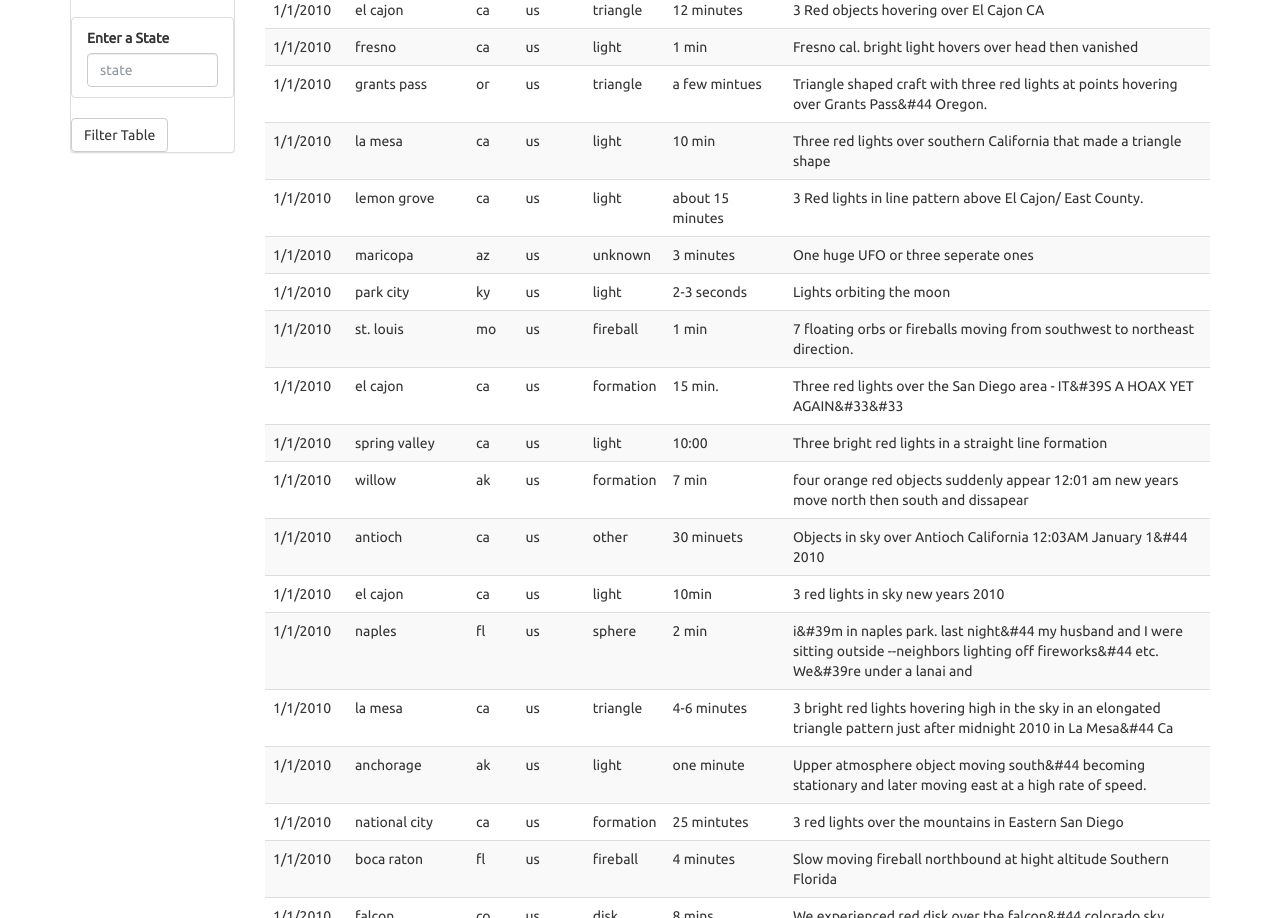
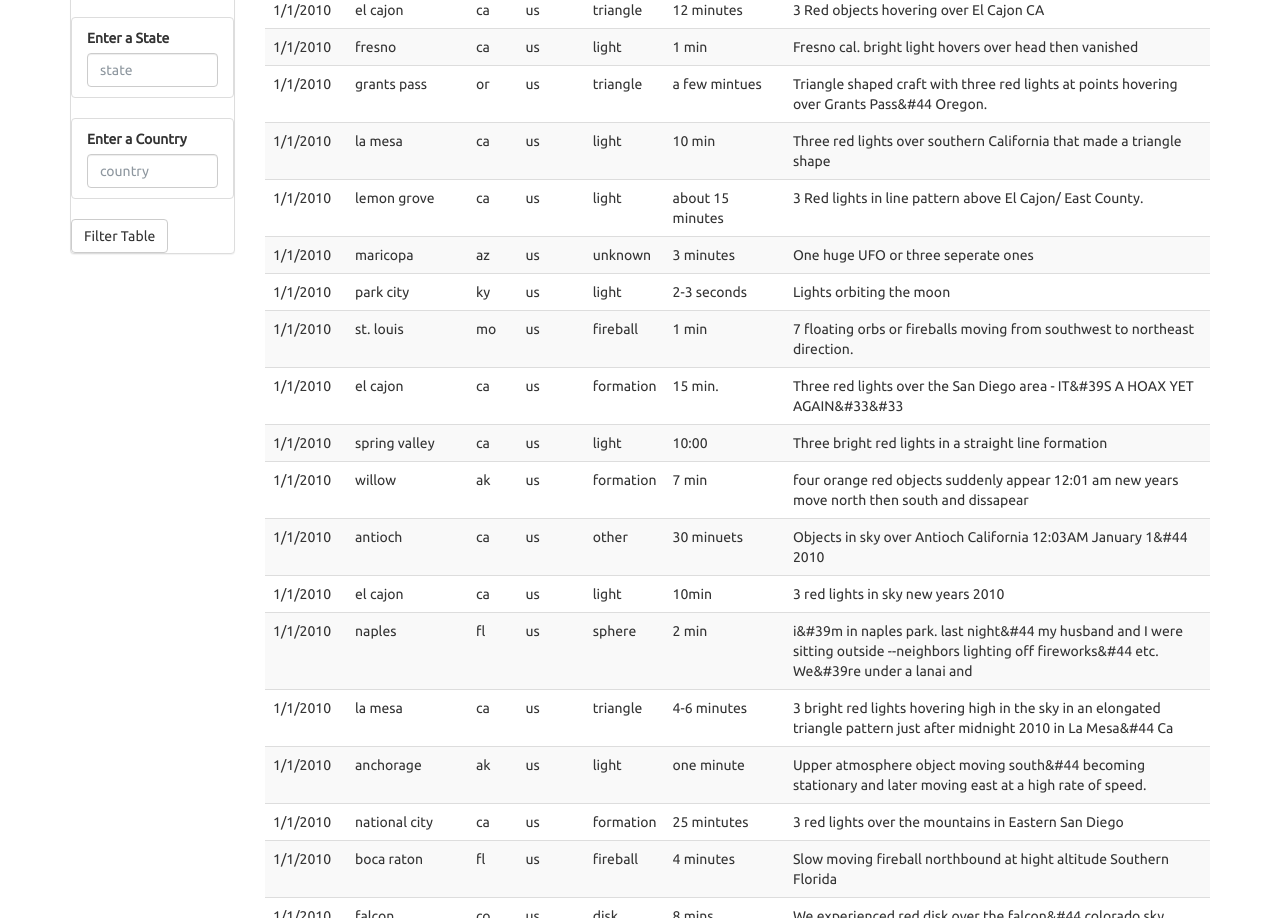
Before and after one commit to corriethomas/JavaScript-Challenge, a plain HTML site: page UFO-level-1/index.html in a window 1280 px wide. Shown: the part 899-1817 px from the top of the page. Drawn offline with nearby package versions, Linux system fonts and the light colour scheme.

Commit message:
adds country filter box

```diff
--- a/UFO-level-1/index.html
+++ b/UFO-level-1/index.html
@@ -57,6 +57,14 @@
                       </li>
                     </ul>
                   </div>
+                  <div class="form-group">
+                    <ul class="list-group" id="filters">
+                      <li class="filter list-group-item">
+                        <label for="city">Enter a Country</label>
+                        <input class="form-control" id="country" type="text" placeholder="country">
+                      </li>
+                    </ul>
+                  </div>
                   <button id="filter-btn" type="button" class="btn btn-default">Filter Table</button>
                 </form>
               </div>
```
